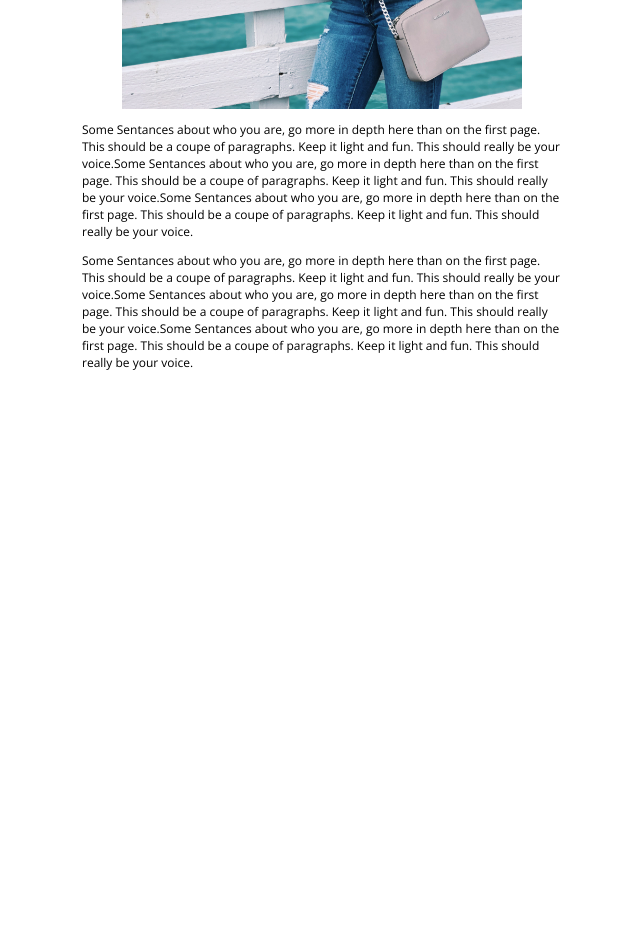
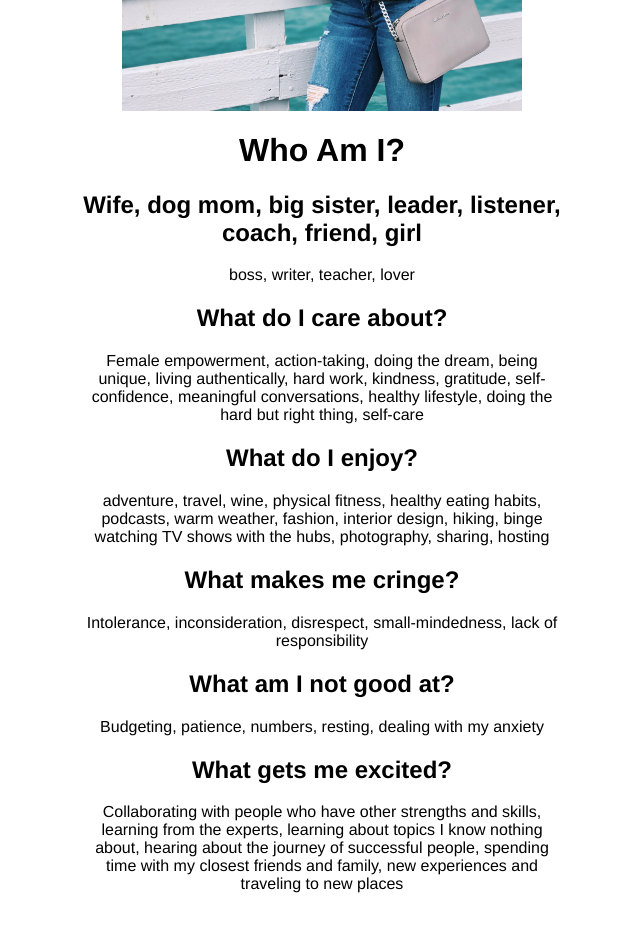
Before and after one commit to keeganthomp/custom-react-blog, a React app: page /about in a window 1280 px wide. Shown: the part 640-1572 px from the top of the page, without its empty margins (318-958 px from the left). Before the commit the page ends 1059 px from the top, so only its background shows below. Built offline with nearby package versions, Linux system fonts and the light colour scheme; a web font is replaced by a local one.

Commit message:
updating things

```diff
--- a/public/index.html
+++ b/public/index.html
@@ -11,6 +11,7 @@
     <!--<link rel="manifest" href="%PUBLIC_URL%/manifest.json">-->
     <!--<link rel="shortcut icon" href="%PUBLIC_URL%/favicon.ico">-->
     <link href="https://fonts.googleapis.com/css?family=Open+Sans|Open+Sans:300|Indie+Flower|Julius+Sans+One" rel="stylesheet">
+    <link href="https://fonts.googleapis.com/css?family=Arimo:400,700|Petit+Formal+Script" rel="stylesheet">
     <link href="https://maxcdn.bootstrapcdn.com/font-awesome/4.7.0/css/font-awesome.min.css" rel="stylesheet" integrity="sha384-wvfXpqpZZVQGK6TAh5PVlGOfQNHSoD2xbE+QkPxCAFlNEevoEH3Sl0sibVcOQVnN" crossorigin="anonymous">
     <link rel="shortcut icon" href="./j-icon.png" type="image/x-icon" />
     <!--
--- a/src/components/About.jsx
+++ b/src/components/About.jsx
@@ -6,27 +6,44 @@ export default class About extends Component {
   render() {
     return (
       <div className="about">
-        <img className="about-image" src={julia} alt="" />
-        <p className="about-content">
-          Some Sentances about who you are, go more in depth here than on the
-          first page. This should be a coupe of paragraphs. Keep it light and
-          fun. This should really be your voice.Some Sentances about who you
-          are, go more in depth here than on the first page. This should be a
-          coupe of paragraphs. Keep it light and fun. This should really be your
-          voice.Some Sentances about who you are, go more in depth here than on
-          the first page. This should be a coupe of paragraphs. Keep it light
-          and fun. This should really be your voice.
-        </p>
-        <p className="about-content">
-          Some Sentances about who you are, go more in depth here than on the
-          first page. This should be a coupe of paragraphs. Keep it light and
-          fun. This should really be your voice.Some Sentances about who you
-          are, go more in depth here than on the first page. This should be a
-          coupe of paragraphs. Keep it light and fun. This should really be your
-          voice.Some Sentances about who you are, go more in depth here than on
-          the first page. This should be a coupe of paragraphs. Keep it light
-          and fun. This should really be your voice.
-        </p>
+        <img className="about_image" src={julia} alt="" />
+        <div className="about_content">
+            <h1>Who Am I?</h1>
+            <h2>
+              Wife, dog mom, big sister, leader, listener, coach, friend, girl
+            </h2>
+            boss, writer, teacher, lover
+            <h2>What do I care about?</h2>
+            <p>
+              Female empowerment, action-taking, doing the dream, being unique,
+              living authentically, hard work, kindness, gratitude,
+              self-confidence, meaningful conversations, healthy lifestyle,
+              doing the hard but right thing, self-care
+            </p>
+            <h2>What do I enjoy?</h2>
+            <p>
+              adventure, travel, wine, physical fitness, healthy eating habits,
+              podcasts, warm weather, fashion, interior design, hiking, binge
+              watching TV shows with the hubs, photography, sharing, hosting
+            </p>
+            <h2>What makes me cringe?</h2>
+            <p>
+              Intolerance, inconsideration, disrespect, small-mindedness, lack
+              of responsibility
+            </p>
+            <h2>What am I not good at?</h2>
+            <p>
+              Budgeting, patience, numbers, resting, dealing with my anxiety
+            </p>
+            <h2>What gets me excited?</h2>
+            <p>
+              Collaborating with people who have other strengths and skills,
+              learning from the experts, learning about topics I know nothing
+              about, hearing about the journey of successful people, spending
+              time with my closest friends and family, new experiences and
+              traveling to new places
+            </p>
+        </div>
       </div>
     );
   }
--- a/src/components/App.js
+++ b/src/components/App.js
@@ -13,7 +13,7 @@ class App extends Component {
     return (
       <Router>
         <div>
-          <h1 className="home-title">Julias Blog</h1>
+          <h1 className="home-title">Fit To Dream</h1>
           <div className='social-container'>
             <a className='social-container-link' href="https://www.facebook.com/julia.severino.thompson"><i className="social-container-item fa fa-facebook" aria-hidden="true" /></a>
             <a className='social-container-link' href="https://www.instagram.com/julescapade/"><i className="social-container-item fa fa-instagram" aria-hidden="true" /></a>
--- a/src/components/Home.jsx
+++ b/src/components/Home.jsx
@@ -6,8 +6,14 @@ export default class Homepage extends Component {
     return (
       <div>
         <div className="home">
-          <img className='home-image' src={require('../images/j_k_cali.JPG')} alt=""/>
-            <p className='home-content'>Some Two or sentence summary about who you are and what you are doing with the blog. Some Two or sentence summary about who you are and what you are doing with the blog. Some Two or sentence summary about who you are and what you are doing with the blog.</p>
+          <img
+            className="home-image"
+            src={require("../images/j_k_cali.JPG")}
+            alt=""
+          />
+          <div className='home_content'>
+          Come on in! Thanks for visiting. I am Julia Thompson, a 26-year-old Nashville native. I live in the Nations neighborhood of Nashville, TN with my husband and our two fur-babies: a super friendly/cuddly mut named Xenon and a grumpy lil chihuahua named Leo (“the licker”). I work as the general manager of iLoveKickboxing in Nashville and in Memphis. I am one of the youngest and most awarded GMs in the company and I’ve learned so much in my 3 year journey to being the #girlboss I am today. It hasn’t happened overnight or without my fair share of struggles.  The most rewarding part about helping to grow a business is the opportunity I’ve had to influence the people I’ve worked with in a positive way. I’ve loved every minute of it, and as much as I’d like to think I have helped them, they have helped me equally be a better teacher, listener and leader. In this space I will be discussing the lessons I’ve learned, emotions I am feeling, what has helped me in my journey, how I cope with my anxiety, what sets me on FIRE, and how I am working towards achieving my dreams.  This is me, challenging myself to be real and vulnerable, in the hopes that I can support, inspire and motivate my readers to live authentically, practice self-care, and feel fit themselves to go after their dreams.
+          </div>
         </div>
       </div>
     );
--- a/src/styles/about.scss
+++ b/src/styles/about.scss
@@ -8,9 +8,9 @@
   }
   &-title {
     text-align: center;
-    font-family: "Julius Sans One";
+    font-family: "Arimo";
   }
-  &-image {
+  &_image {
     display: block;
     margin: auto;
     max-width: 25rem;
@@ -18,7 +18,10 @@
       max-width: 18rem;
     }
   }
-  &-content {
-    font-size: 0.75rem;
+  &_content {
+    text-align: center;
+    p {
+      font-size: 1rem;
+    }
   }
 }
--- a/src/styles/app.scss
+++ b/src/styles/app.scss
@@ -1,5 +1,5 @@
 body {
-  font-family: "Open Sans", sans-serif;
+  font-family: "Arimo", sans-serif;
   margin: 0;
 }
 
--- a/src/styles/blog.scss
+++ b/src/styles/blog.scss
@@ -8,7 +8,7 @@
   }
   &-title {
     text-align: center;
-    font-family: "Julius Sans One";
+    font-family: "Arimo";
   }
 }
 .blog-post {
@@ -16,7 +16,7 @@
   &-title {
     text-transform: uppercase;
     font-size: 1.5rem;
-    font-family: "Julius Sans One";
+    font-family: "Arimo";
     margin: 0.5rem 0;
   }
   &-content {
--- a/src/styles/homepage.scss
+++ b/src/styles/homepage.scss
@@ -7,7 +7,7 @@
       margin: 0 1rem;
     }
   &-title {
-    font-family: 'Julius Sans One';
+    font-family: 'Petit Formal Script', 'cursive';
     font-size: 3rem;
     text-align: center;
     letter-spacing: 1rem;
@@ -23,8 +23,8 @@
       max-width: 19rem;
     }
   }
-  &-content {
-    font-size: .75rem;
+  &_content {
+    font-size: 1rem;
     margin: 1rem 0 3rem 0;
     @media screen and (max-width: 600px) {
       margin: 1rem 1rem;
```
